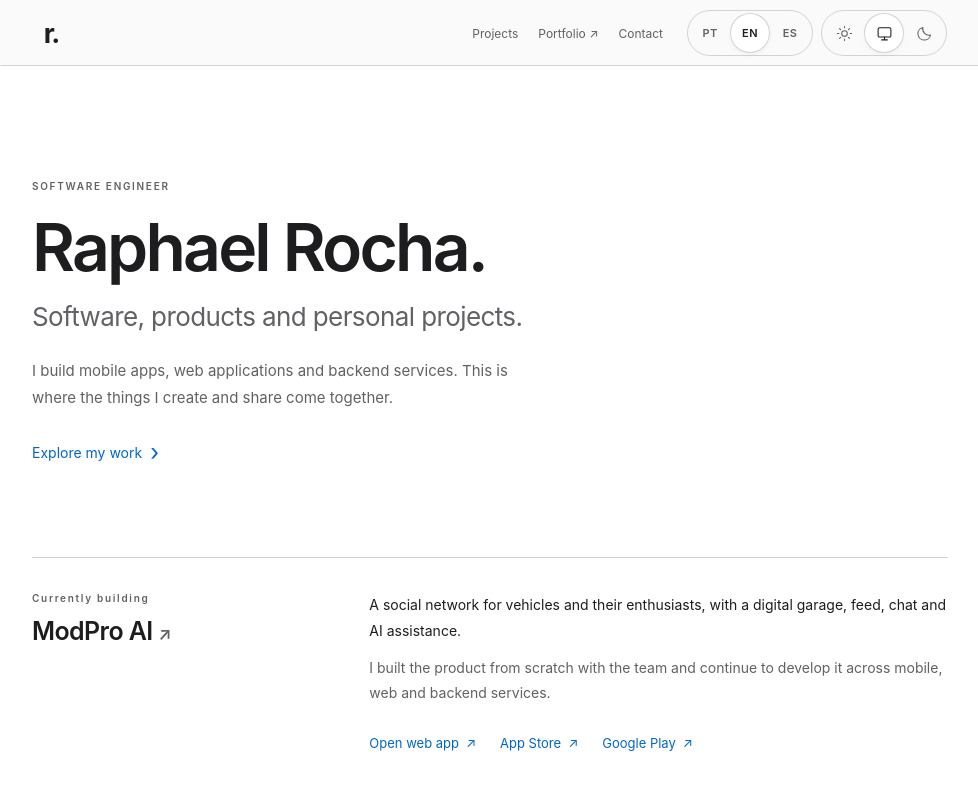
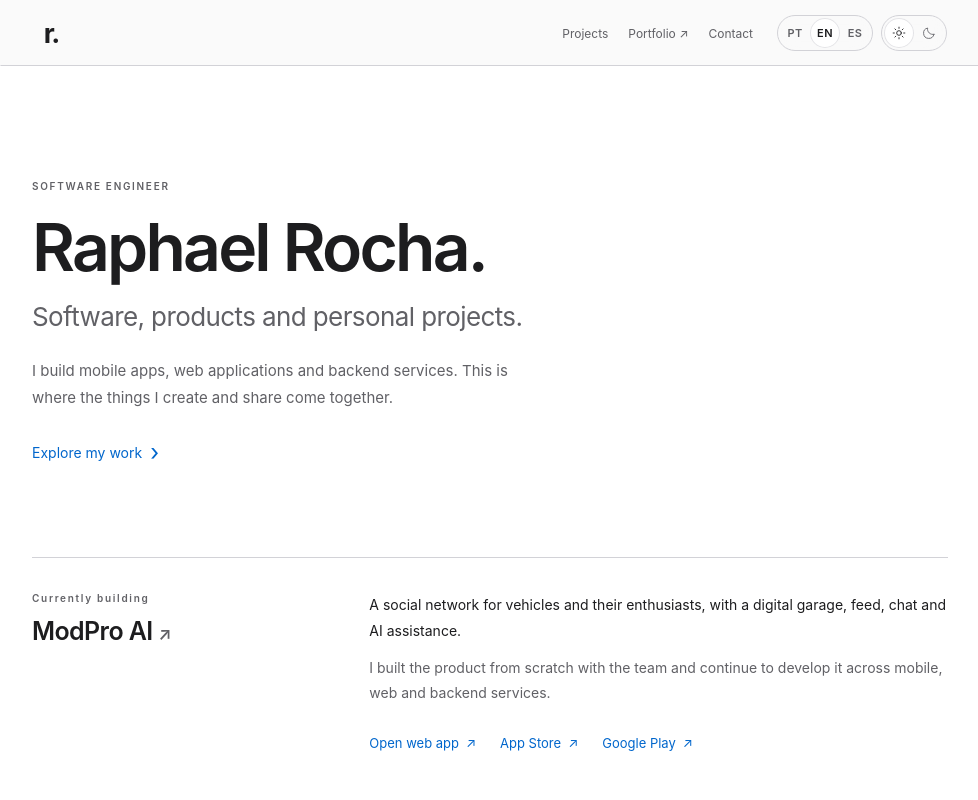
Before and after one commit to RaphaelSR/raphael-home, a React (Vite) app: page /home/en/ in a window 1280 px wide. Shown: the top 800 px of the page, without its empty margins (150-1128 px from the left). Built offline with nearby package versions, Linux system fonts and the light colour scheme.

Commit message:
refine: compact controls and simplify theme choice

```diff
--- a/src/App.jsx
+++ b/src/App.jsx
@@ -79,7 +79,7 @@ function useHeader() {
 }
 function Header({
   language,
-  theme,
+  resolvedTheme,
   changeLanguage,
   changeTheme,
   t,
@@ -139,18 +139,18 @@ function Header({
           <fieldset
             className="preference-control theme-control"
             style={{
-              "--selection": ["light", "system", "dark"].indexOf(theme),
+              "--selection": ["light", "dark"].indexOf(resolvedTheme),
             }}
           >
             <legend className="sr-only">{t.theme}</legend>
             <span className="preference-highlight" aria-hidden="true" />
-            {["light", "system", "dark"].map((value) => (
+            {["light", "dark"].map((value) => (
               <label key={value} title={t[value]}>
                 <input
                   type="radio"
                   name="theme"
                   value={value}
-                  checked={theme === value}
+                  checked={resolvedTheme === value}
                   onChange={() => changeTheme(value)}
                   aria-label={t[value]}
                 />
@@ -168,13 +168,8 @@ function Header({
                       <circle cx="12" cy="12" r="4" />
                       <path d="M12 2v2m0 16v2M2 12h2m16 0h2M5 5l1.5 1.5m11 11L19 19M5 19l1.5-1.5m11-11L19 5" />
                     </>
-                  ) : value === "dark" ? (
+                  ) : (
                     <path d="M20.5 14.3A9 9 0 0 1 9.7 3.5a9 9 0 1 0 10.8 10.8Z" />
-                  ) : (
-                    <>
-                      <rect x="3" y="4" width="18" height="13" rx="2" />
-                      <path d="M8 21h8m-4-4v4" />
-                    </>
                   )}
                 </svg>
               </label>
@@ -191,7 +186,7 @@ function Header({
   );
 }
 export default function App({ initialLanguage = "en" }) {
-  const { language, theme, changeLanguage, changeTheme } =
+  const { language, resolvedTheme, changeLanguage, changeTheme } =
     usePreferences(initialLanguage);
   const t = messages[language];
   const [copyStatus, setCopyStatus] = useState(null);
@@ -211,7 +206,7 @@ export default function App({ initialLanguage = "en" }) {
       </a>
       <Header
         language={language}
-        theme={theme}
+        resolvedTheme={resolvedTheme}
         changeLanguage={changeLanguage}
         changeTheme={changeTheme}
         t={t}
--- a/src/preferences.js
+++ b/src/preferences.js
@@ -18,6 +18,7 @@ const save = (key, value) => {
 export function usePreferences(initialLanguage) {
   const [language, setLanguage] = useState(initialLanguage);
   const [theme, setTheme] = useState("system");
+  const [resolvedTheme, setResolvedTheme] = useState("light");
   useEffect(() => {
     const applyLocation = () => {
       const pathLocale = location.pathname.match(/^\/home\/(en|pt|es)\/$/)?.[1];
@@ -52,8 +53,10 @@ export function usePreferences(initialLanguage) {
   useEffect(() => {
     const media = matchMedia("(prefers-color-scheme: dark)");
     const apply = () => {
-      document.documentElement.dataset.theme =
+      const next =
         theme === "system" ? (media.matches ? "dark" : "light") : theme;
+      document.documentElement.dataset.theme = next;
+      setResolvedTheme(next);
     };
     apply();
     media.addEventListener("change", apply);
@@ -61,7 +64,7 @@ export function usePreferences(initialLanguage) {
   }, [theme]);
   return {
     language,
-    theme,
+    resolvedTheme,
     changeLanguage: (value) => {
       history.pushState(
         null,
--- a/src/style.css
+++ b/src/style.css
@@ -424,36 +424,34 @@ footer > span {
 .preference-control {
   position: relative;
   display: grid;
-  grid-template-columns: repeat(3, 40px);
+  grid-template-columns: repeat(3, 30px);
   padding: 2px;
   margin: 0;
   min-width: 0;
   border: 1px solid var(--line);
   border-radius: 999px;
   background: color-mix(in srgb, var(--subtle) 70%, transparent);
-  backdrop-filter: blur(16px) saturate(1.2);
-  -webkit-backdrop-filter: blur(16px) saturate(1.2);
+  backdrop-filter: blur(10px);
+  -webkit-backdrop-filter: blur(10px);
 }
 .preference-highlight {
   position: absolute;
   top: 2px;
   left: 2px;
-  width: 40px;
-  height: 40px;
+  width: 30px;
+  height: 30px;
   border-radius: 999px;
   background: var(--bg);
-  box-shadow:
-    inset 0 0 0 1px var(--line),
-    0 2px 5px #0000000a;
+  box-shadow: inset 0 0 0 1px color-mix(in srgb, var(--line) 60%, transparent);
   transform: translateX(calc(var(--selection) * 100%));
-  transition: transform 320ms cubic-bezier(0.22, 1, 0.36, 1);
+  transition: transform 240ms cubic-bezier(0.22, 1, 0.36, 1);
   pointer-events: none;
 }
 .preference-control label {
   position: relative;
   display: grid;
   place-items: center;
-  height: 40px;
+  height: 30px;
   color: var(--muted);
   cursor: pointer;
   border-radius: 999px;
@@ -481,8 +479,8 @@ footer > span {
   outline-offset: 2px;
 }
 .preference-control svg {
-  width: 17px;
-  height: 17px;
+  width: 14px;
+  height: 14px;
   pointer-events: none;
 }
 .preference-control label span {
@@ -834,3 +832,7 @@ html {
 .locale-links {
   margin-top: 1.5rem;
 }
+
+.theme-control {
+  grid-template-columns: repeat(2, 30px);
+}
```
Also changed, not shown: 1 other file (tests, documents, lock files or other folders).
